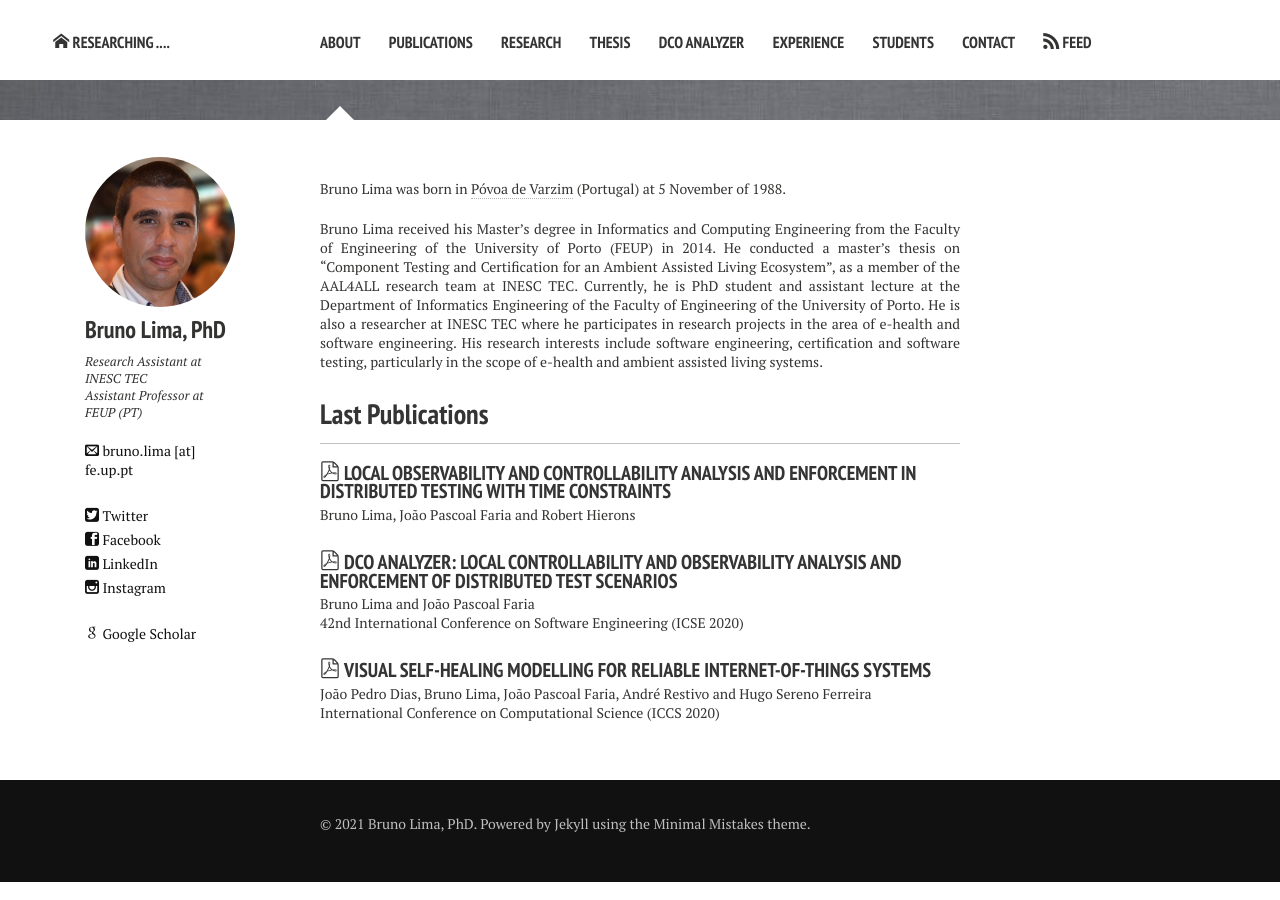
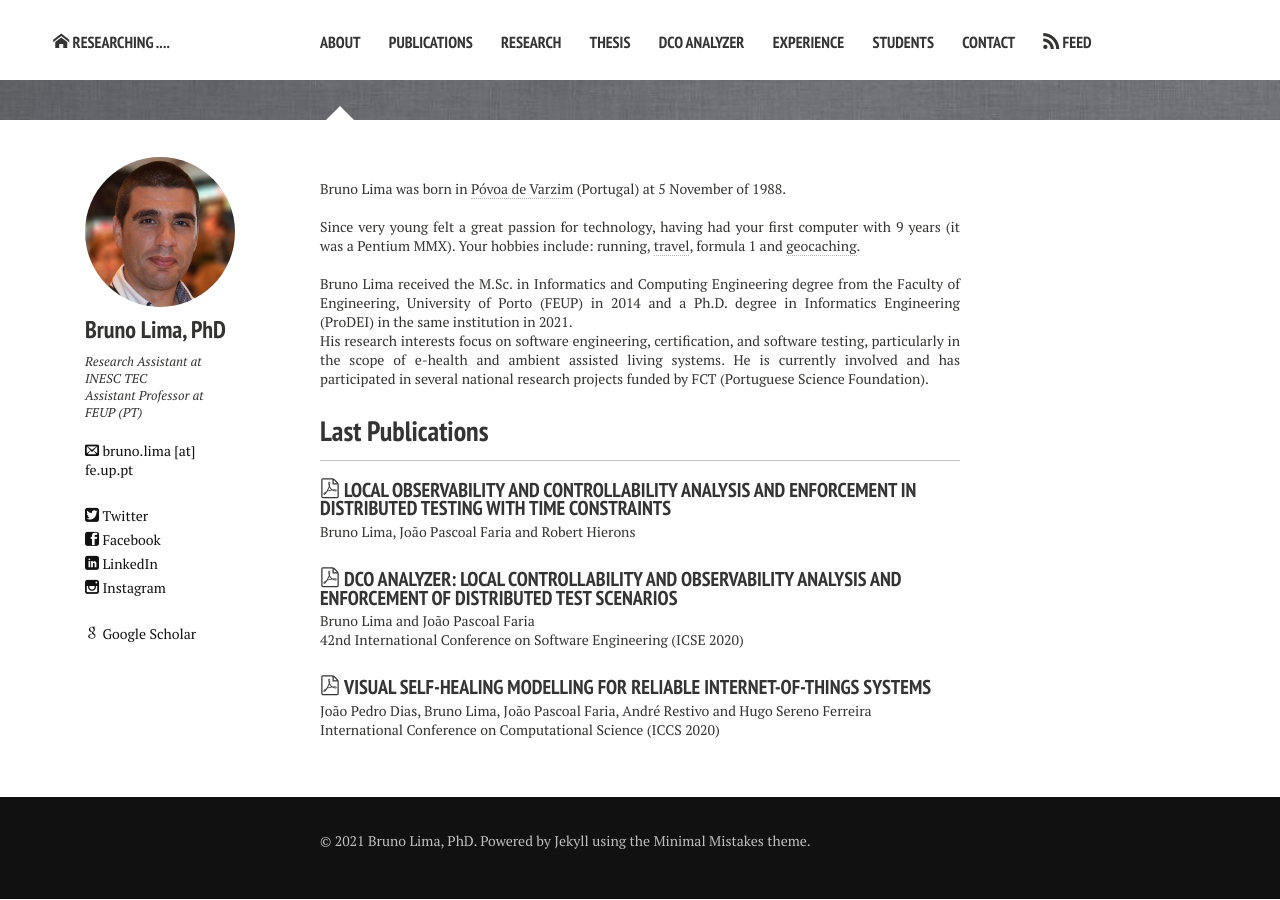
Before and after one commit to Bruno-Lima/Bruno-Lima.github.io, a Jekyll site: the page built from index.md, in a window 1280 px wide. Built offline with Jekyll 4.4.1, drawn with Linux system fonts in a browser that asks for light colours; nearby versions of some CDN libraries.

Commit message:
update bio

```diff
--- a/index.md
+++ b/index.md
@@ -6,7 +6,10 @@ image:
   feature: black_bar.jpg
 ---
 
-Bruno Lima was born in [Póvoa de Varzim](http://en.wikipedia.org/wiki/P%C3%B3voa_de_Varzim) (Portugal) at 5 November of 1988.
-<br/><br/>
-
-Bruno Lima received his Master's degree in Informatics and Computing Engineering from the Faculty of Engineering of the University of Porto (FEUP) in 2014. He conducted a master’s thesis on "Component Testing and Certification for an Ambient Assisted Living Ecosystem", as a member of the AAL4ALL research team at INESC TEC. Currently, he is PhD student and assistant lecture at the Department of Informatics Engineering of the Faculty of Engineering of the University of Porto. He is also a researcher at INESC TEC where he participates in research projects in the area of e-health and software engineering. His research interests include software engineering, certification and software testing, particularly in the scope of e-health and ambient assisted living systems.
+Bruno Lima was born in [Póvoa de Varzim](http://en.wikipedia.org/wiki/P%C3%B3voa_de_Varzim) (Portugal) at 5 November of 1988.<br/>
+<br/>
+Since very young felt a great passion for technology, having had your first computer with 9 years (it was a Pentium MMX). Your hobbies include: running, [travel](https://my.flightradar24.com/BrunoLima88), formula 1 and [geocaching](http://www.geocaching.com/profile/?guid=006aae67-3369-43cd-bc04-740b4a3c7a79).<br/>
+<br/>
+Bruno Lima received the M.Sc. in Informatics and Computing Engineering degree from the Faculty of Engineering, University of Porto (FEUP) in 2014 and a Ph.D. degree in Informatics Engineering (ProDEI) in the same institution in 2021.
+<br/>
+His research interests focus on software engineering, certification, and software testing, particularly in the scope of e-health and ambient assisted living systems. He is currently involved and has participated in several national research projects funded by FCT (Portuguese Science Foundation).
```
